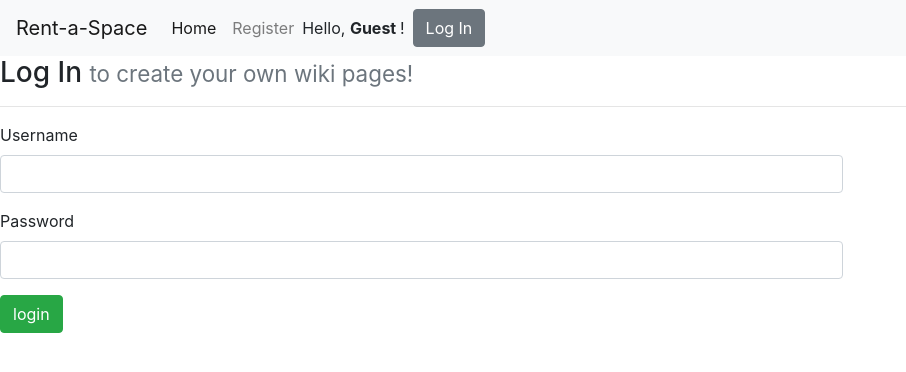
After one commit to caocmai/Renting-Out-Space-V2, a Django app: page /accounts/login/ in a window 1280 px wide. The commit adds this page. Shown: the top 372 px of the page, without its empty margins (0-906 px from the left). Run offline with Django 3.2, Linux system fonts and the light colour scheme; some libraries are stand-ins or nearby versions.

Commit message:
[add] registration folder for log in

```diff
--- a/listings/forms.py
+++ b/listings/forms.py
@@ -6,4 +6,4 @@ class ListingForm(forms.ModelForm):
     """ Render and process a form based on the Page model. """
     class Meta:
         model = Listing
-        fields = ("title", "description", "link_to_image")
+        fields = ("title", "description", "link_to_image", "total_area", "price_per_month")
--- a/listings/models.py
+++ b/listings/models.py
@@ -21,6 +21,8 @@ class Listing(models.Model):
     modified = models.DateTimeField(auto_now=True,
                                     help_text="The date and time this page was updated. Automatically generated when the model updates.")
 
+    price_per_month = models.IntegerField(help_text="Enter rent price per month")
+    total_area = models.DecimalField(max_digits=7, decimal_places=2, help_text="Enter the total square feet of your space")
     # how_long = models.DurationField()
 
     def __str__(self):
--- a/listings/templates/listings/listings.html
+++ b/listings/templates/listings/listings.html
@@ -2,7 +2,7 @@
 
 
 {% block content %}
-
+<br><br>
 <div class="container">
 
         <div class="row">
--- a/listings/templates/listings/partials/listing_card.html
+++ b/listings/templates/listings/partials/listing_card.html
@@ -5,7 +5,7 @@
             <h4 class="card-title">
               <a class="text-dark" href="{% url 'listing-details-page' listing.slug %}">{{ listing.title }}</a>
             </h4>
-            <h5>$24.99/month</h5>
+            <h5>${{ listing.price_per_month }}/month</h5>
             <p class="small text-muted font-italic">{{ listing.description }}</p>
           </div>
           <div class="card-footer">
--- a/listings/templates/listings/single_listing.html
+++ b/listings/templates/listings/single_listing.html
@@ -24,8 +24,8 @@
           <img class="card-img-top img-fluid" src="{{ listing.link_to_image }}" style="width:100%; height: 450px !important;" alt="">
           <div class="card-body">
             <h3 class="card-title">{{ listing.title }}</h3>
-            <h4>$24.99/month</h4>
-
+            <h4>${{ listing.price_per_month }}/month</h4>
+            <h6 class="text-muted">Area: {{ listing.total_area }} sq.ft</h6>
             <p class="card-text">{{ listing.description }}</p>
             <span class="text-warning">&#9733; &#9733; &#9733; &#9733; &#9734;</span>
             4.0 stars
--- a/listings/urls.py
+++ b/listings/urls.py
@@ -4,6 +4,6 @@ from listings.views import ListingsListView, ListingCreateView, ListingDetailVie
 
 urlpatterns = [
     path('', ListingsListView.as_view(), name='listing-list-page'),
-    path('new_listing/', ListingCreateView.as_view(), name='listing-create-view'),
+    path('new_listing/', ListingCreateView.as_view(), name='listing-create-page'),
     path('<str:slug>/', ListingDetailView.as_view(), name='listing-details-page'),
 ]
--- a/register/urls.py
+++ b/register/urls.py
@@ -4,6 +4,6 @@ from register.views import Test, register
 
 urlpatterns = [
     path('', Test.as_view(), name="test-view"),
-    path('new', register, name="sign-up-view"),
+    path('new/', register, name="sign-up-view"),
 
 ]
--- a/register/views.py
+++ b/register/views.py
@@ -2,7 +2,6 @@ from django.shortcuts import render, redirect
 from django.contrib import messages
 from register.forms import UserRegistrationForm
 from django.views.generic import CreateView
-
 # Create your views here.
 
 class Test(CreateView):
@@ -17,7 +16,7 @@ def register(request):
             form.save()
             username = form.cleaned_data.get('username')
             messages.success(request, f'Account created for {username}!')
-            return redirect('blog-home')
+            return redirect('listing-list-page')
     else:
         form = UserRegistrationForm()
     return render(request, 'register/register.html', {'form': form})
--- a/renting_out_space/settings.py
+++ b/renting_out_space/settings.py
@@ -141,3 +141,7 @@ CRISPY_TEMPLATE_PACK = 'bootstrap4'
 
 # Listings app settings
 LISTINGS_TITLE_MAX = 500
+
+# added when added user path('accounts/', include('django.contrib.auth.urls')),
+LOGOUT_REDIRECT_URL = '/'
+LOGIN_REDIRECT_URL = '/'
--- a/renting_out_space/urls.py
+++ b/renting_out_space/urls.py
@@ -22,6 +22,7 @@ from django.conf.urls.static import static
 
 urlpatterns = [
     path('admin/', admin.site.urls),
+    path('accounts/', include('django.contrib.auth.urls')),
     path('', include('listings.urls')),
     path('register/', include('register.urls')),
 
--- a/templates/base.html
+++ b/templates/base.html
@@ -27,14 +27,34 @@
                     </li>
                     <li class="nav-item">
                     {% if request.user.is_authenticated %}
-                      <a class="nav-link" href="{% url 'listing-create-view' %}">Add a Listing</a>
+                      <a class="nav-link" href="{% url 'listing-create-page' %}">Add a Listing</a>
                     {% else %}
                     </li>
                     <li class="nav-item">
                       <a class="nav-link" href="{% url 'sign-up-view' %}">Register</a>
                     </li>
                     {% endif %}
+
                   </ul>
+                  <div>
+
+                  <form class="form-inline ml-auto" style="float: right;">
+                        <div class="text-blue">Hello,
+                          <strong>
+                          {% if user.get_username %}
+                            {{ user.get_username }}
+                          {% else %}
+                            Guest
+                          {% endif %}
+                        </strong>!
+                      </div>
+                        {% if request.user.is_authenticated %}
+                        <a href="{% url 'logout' %}" class="btn btn-danger ml-2">Log Out</a>
+                        {% else %}
+                        <a href="{% url 'login' %}" class="btn btn-secondary ml-2">Log In</a>
+                        {% endif %}
+                      </form>
+                    </div>
                 </div>
               </nav>
 
--- /dev/null
+++ b/templates/registration/login.html
@@ -0,0 +1,43 @@
+{% extends "base.html" %}
+
+{% block content %}
+    <h3>Log In <small class="text-muted">to create your own wiki pages!</small></h3>
+    <hr>
+    <div class="row">
+        <div class="col">
+            {% if form.errors %}
+                <p>Your username and password didn't match. Please try again.</p>
+            {% endif %}
+
+            {% if next %}
+                {% if user.is_authenticated %}
+                    <p>Your account doesn't have access to this page. To proceed, please login with an account that has access.</p>
+                {% else %}
+                    <p>Please login to see this page.</p>
+                {% endif %}
+            {% endif %}
+
+            <form method="post" action="{% url 'login' %}" class="mx-auto">
+                {% csrf_token %}
+                <div class="form-group row">
+                    <div class="col-8">
+                        <label for="id_username">Username</label>
+                        <input class="form-control" type="text" name="username" id="id_username" required>
+                    </div>
+                </div>
+                <div class="form-group row">
+                    <div class="col-8">
+                        <label for="id_password">Password</label>
+                        <input class="form-control" type="password" name="password" id="id_password" required>
+                    </div>
+                </div>
+                <div class="form-group row">
+                    <div class="col-8">
+                        <input type="submit" value="login" class="btn btn-success">
+                        <input type="hidden" name="next" value="{{ next }}">
+                    </div>
+                </div>
+            </form>
+        </div>
+    </div>
+{% endblock %}
```
Also changed, not shown: db.sqlite3, listings/migrations/0003_auto_20191211_0836.py (added).
